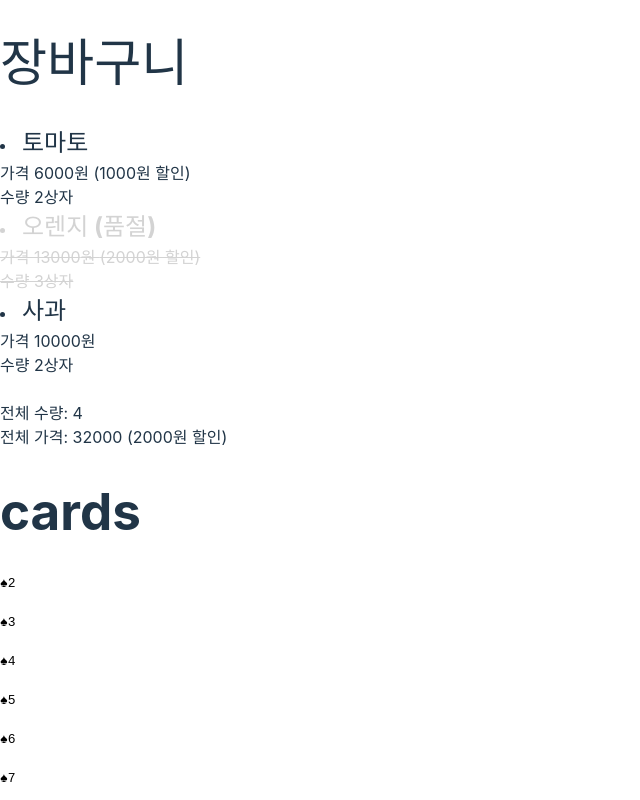
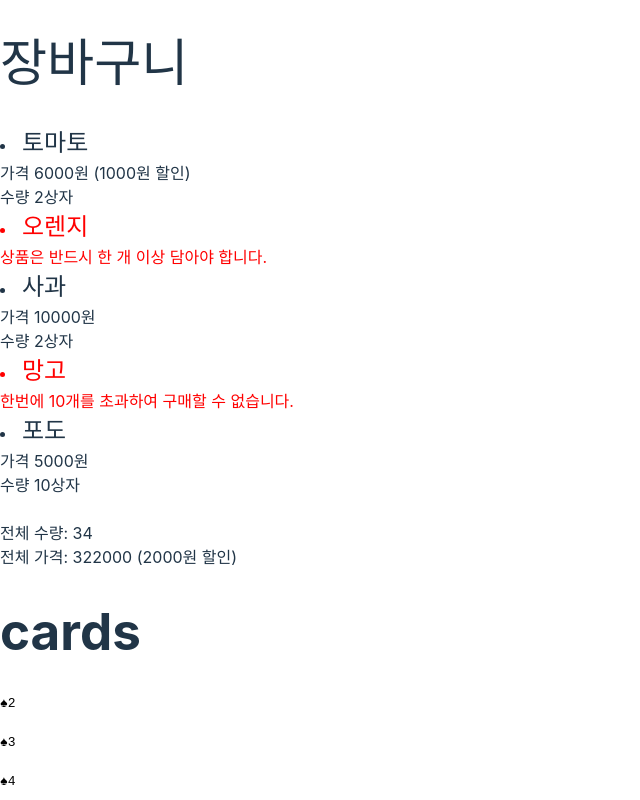
Before and after one commit to LeeByeongWoon/onboard, a React (Vite) app: page / in a window 1280 px wide. Shown: the top 800 px of the page, without its empty margins (0-640 px from the left). Built offline with nearby package versions, Linux system fonts and the light colour scheme; the HTML template or start-up script is replaced by a standard one.

Commit message:
error map, getOrElse 추가

```diff
--- a/src/KnowledgeBase/errorHandling/error1.ts
+++ b/src/KnowledgeBase/errorHandling/error1.ts
@@ -1,4 +1,4 @@
-const tenDivideBy = (n: number): number => {
+const tenDivideByWithThrow = (n: number): number => {
     if (n === 0) {
         // 예외를 발생 시켜도 return 값이 number 임
         throw new Error('0으로 나눌 수 없습니다.');
@@ -6,12 +6,47 @@ const tenDivideBy = (n: number): number => {
     return 10 / n;
 };
 
-const tenDivideByTest = () => {
+export const tenDivideByTest = () => {
+    // try 블록 밖으로 코드를 옮길 경우 동작이 달라지므로 순수하지 않음
     try {
-        return tenDivideBy(0);
+        return tenDivideByWithThrow(0);
     } catch (e) {
         return 1;
     }
 };
 
-console.log(tenDivideByTest());
+type Success<R> = {
+    readonly _tag: 'success';
+    readonly result: R;
+};
+
+type Failed<E> = {
+    readonly _tag: 'failed';
+    readonly error: E;
+};
+
+export type Try<E, R> = Failed<E> | Success<R>;
+
+export const success = <R>(result: R): Try<never, R> => ({
+    _tag: 'success',
+    result,
+});
+
+export const failed = <E>(error: E): Try<E, never> => ({
+    _tag: 'failed',
+    error,
+});
+
+export const isSuccess = <R>(ta: Try<unknown, R>): ta is Success<R> => ta._tag === 'success';
+export const isFailed = <E>(ta: Try<E, unknown>): ta is Failed<E> => ta._tag === 'failed';
+export const getOrElse = <E, R>(ta: Try<E, R>, defaultValue: (e: E) => R): R => {
+    //error 발생 시 기본 값 사용,
+    if (isFailed(ta)) return defaultValue(ta.error);
+    //결과가 성공이면 해당 값 사용.
+    return ta.result;
+};
+
+export const tryMap = <E, A, B>(ta: Try<E, A>, f: (a: A) => B): Try<E, B> => {
+    if (isFailed(ta)) return ta;
+    return success(f(ta.result));
+};
--- a/src/components/CartWithMap.tsx
+++ b/src/components/CartWithMap.tsx
@@ -1,4 +1,5 @@
 import styles from '@/components/cart.module.css';
+import * as T from '@/KnowledgeBase/errorHandling/error1.ts';
 import * as O from '@/KnowledgeBase/optional/option.ts';
 import { mapOrElse } from '@/KnowledgeBase/optional/option.ts';
 import { CART_DATA, CartData, CartItem } from '@/mock/cartData.ts';
@@ -8,15 +9,45 @@ import { CART_DATA, CartData, CartItem } from '@/mock/cartData.ts';
     - 재고가 없는 아이템
  */
 
+type ParsedItem = { _tag: 'parsedItem' } & CartItem;
+
+type ParseError = {
+    name: string;
+    message: string;
+};
+
+const parseItem = (item: CartItem): T.Try<ParseError, ParsedItem> => {
+    if (item.quantity < 1) {
+        return T.failed({
+            name: item.name,
+            message: '상품은 반드시 한 개 이상 담아야 합니다.',
+        });
+    } else if (item.quantity > 10) {
+        return T.failed({
+            name: item.name,
+            message: '한번에 10개를 초과하여 구매할 수 없습니다.',
+        });
+    }
+    return T.success({
+        _tag: 'parsedItem',
+        ...item,
+    });
+};
+
 const discount = <T,>(price: T | undefined, defaultValue: T) => {
     return O.getOrElse(O.toOption(price), defaultValue);
 };
 
 const discountText = <T,>(price: T | undefined) => mapOrElse(O.toOption(price), (discount: T) => `(${discount}원 할인)`, '');
 
-const StockItem = (item: CartItem) => {
+const errorItem = (item: ParseError) => (
+    <li key={item.name} style={{ color: 'red' }}>
+        <h2 style={{ display: 'contents' }}>{item.name}</h2>
+        <div>{item.message}</div>
+    </li>
+);
+const Item = (item: ParsedItem) => {
     const discountPrice = discountText(item.discountPrice);
-
     return (
         <li className={item.outOfStock ? styles.outOfStock : undefined} key={item.code}>
             <h2 style={{ display: 'contents' }}>
@@ -30,6 +61,12 @@ const StockItem = (item: CartItem) => {
     );
 };
 
+const StockItem = (item: CartItem) => {
+    const parsedItem = parseItem(item);
+    const render = T.tryMap(parsedItem, Item);
+    return T.getOrElse(render, errorItem);
+};
+
 const itemPrice = (prev: number, current: CartItem) => {
     const discountPrice = discount(current.discountPrice, 0);
     return prev + (current.price - discountPrice) * current.quantity;
@@ -41,11 +78,19 @@ const itemCount = (prev: number, current: CartItem) => {
 
 const isNotOutOfStock = (item: CartItem) => !item.outOfStock;
 const isDiscountPrice = (item: CartItem) => Object.hasOwn(item, 'discountPrice');
+const isNotCauseError = (item: CartItem) => {
+    try {
+        parseItem(item);
+        return true;
+    } catch {
+        return false;
+    }
+};
 
 const SumComponent = (list: CartItem[], f: (prev: number, current: CartItem) => number, label: string, optionLabel?: string) => {
     return (
         <>
-            {label}: {list.filter(isNotOutOfStock).reduce(f, 0)} {optionLabel}
+            {label}: {list.filter(isNotOutOfStock).filter(isNotCauseError).reduce(f, 0)} {optionLabel}
         </>
     );
 };
@@ -54,6 +99,7 @@ const totalDiscountPrice = (cartData: CartData) => {
     const discountPrice = cartData
         .filter(isNotOutOfStock)
         .filter(isDiscountPrice)
+        .filter(isNotCauseError)
         .reduce((previousValue, currentValue) => previousValue + (currentValue.discountPrice ?? 0) * currentValue.quantity, 0);
     return `(${discountPrice}원 할인)`;
 };
--- a/src/mock/cartData.ts
+++ b/src/mock/cartData.ts
@@ -23,9 +23,10 @@ export const CART_DATA: CartData = [
         outOfStock: true,
         name: '오렌지',
         price: 15000,
-        quantity: 3,
+        quantity: -2,
         discountPrice: 2000,
     },
+
     {
         code: 'apple',
         outOfStock: false,
@@ -33,4 +34,18 @@ export const CART_DATA: CartData = [
         price: 10000,
         quantity: 2,
     },
+    {
+        code: 'mango',
+        outOfStock: false,
+        name: '망고',
+        price: 12000,
+        quantity: 20,
+    },
+    {
+        code: 'grape',
+        outOfStock: false,
+        name: '포도',
+        price: 5000,
+        quantity: 10,
+    },
 ];
```
Also changed, not shown: src/KnowledgeBase/CustomError.ts (added, +17 -0 lines).
